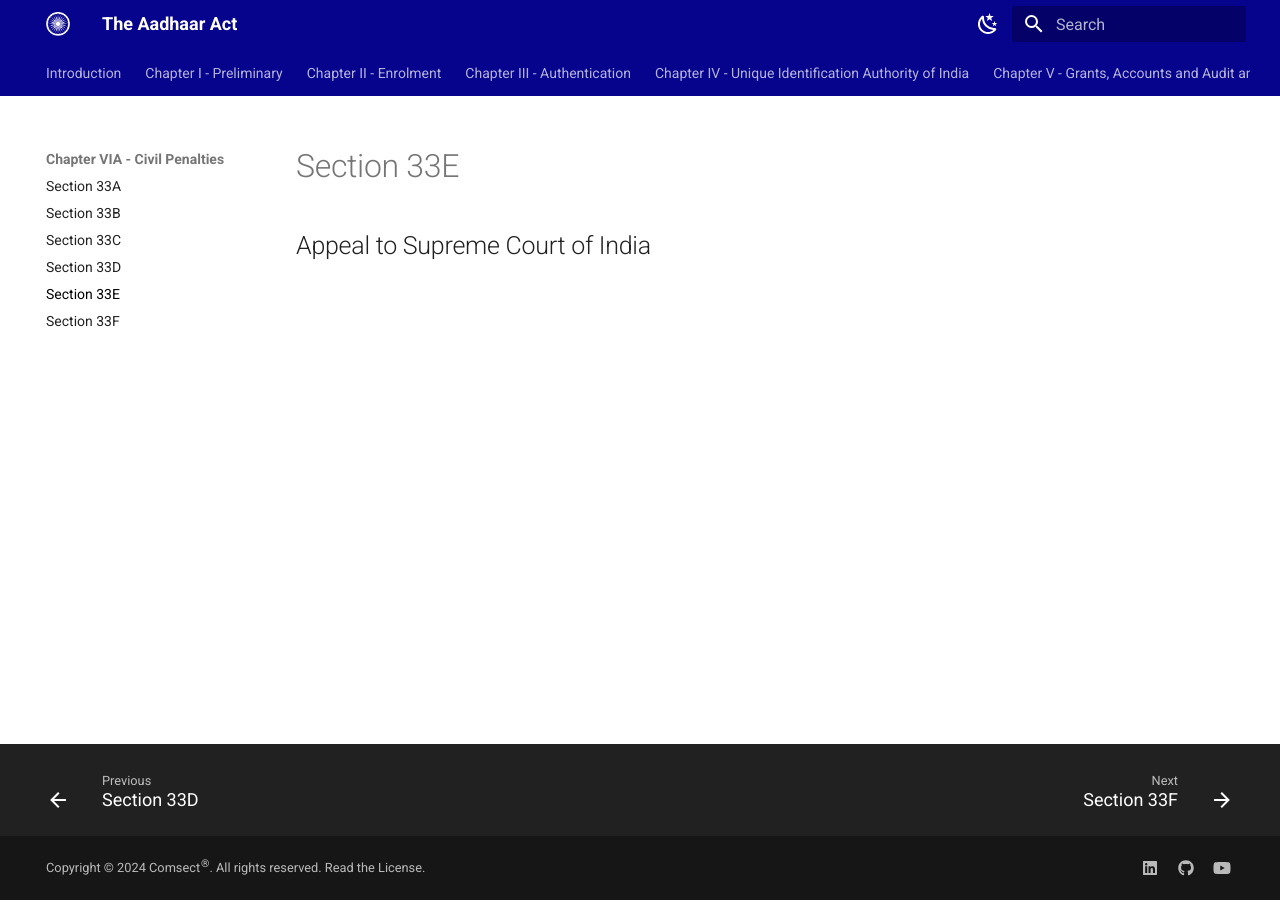
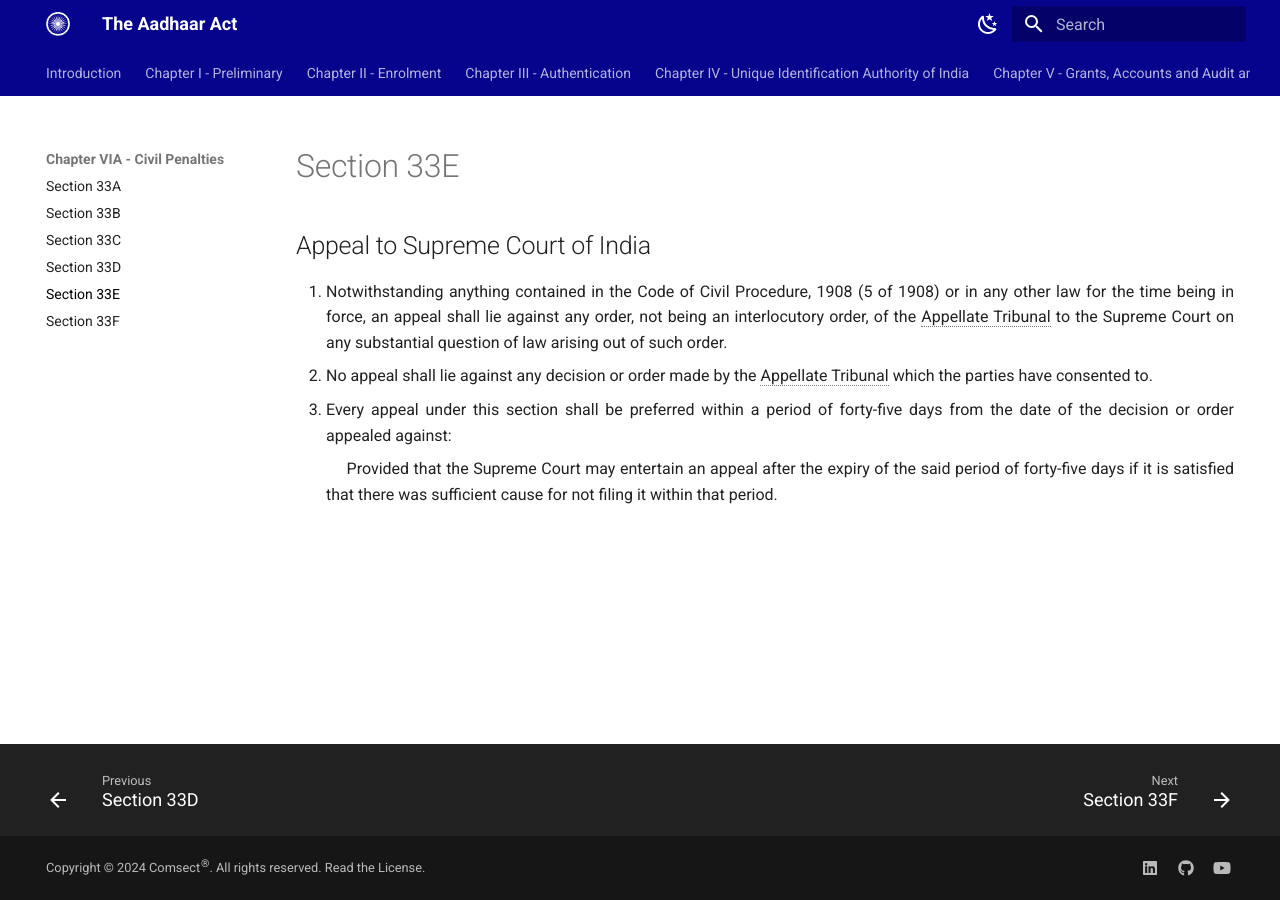
Before and after one commit to comsect/aadhaar-act, an MkDocs documentation site: the page built from docs/en/33E.md, in a window 1280 px wide. Built offline with MkDocs 1.6.1 and Material for MkDocs 9.7.7, drawn with Linux system fonts in a browser that asks for light colours.

Commit message:
add section-thirty-three-e

```diff
--- a/docs/en/33E.md
+++ b/docs/en/33E.md
@@ -5,3 +5,7 @@ description: Appeal to Supreme Court of India
 ---
 
 ## Appeal to Supreme Court of India
+
+1. Notwithstanding anything contained in the Code of Civil Procedure, 1908 (5 of 1908) or in any other law for the time being in force, an appeal shall lie against any order, not being an interlocutory order, of the Appellate Tribunal to the Supreme Court on any substantial question of law arising out of such order.
+2. No appeal shall lie against any decision or order made by the Appellate Tribunal which the parties have consented to.
+3. Every appeal under this section shall be preferred within a period of forty-five days from the date of the decision or order appealed against: </p>&emsp; Provided that the Supreme Court may entertain an appeal after the expiry of the said period of forty-five days if it is satisfied that there was sufficient cause for not filing it within that period.
```
